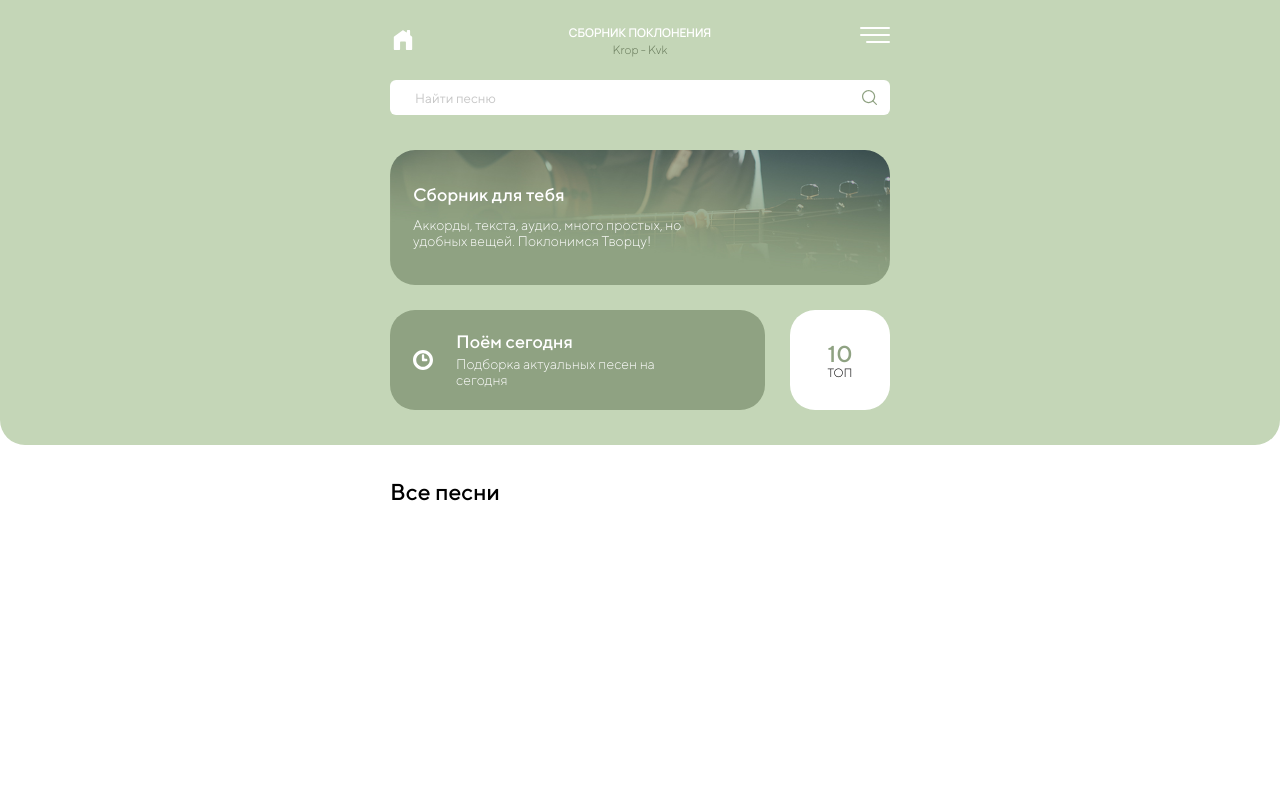
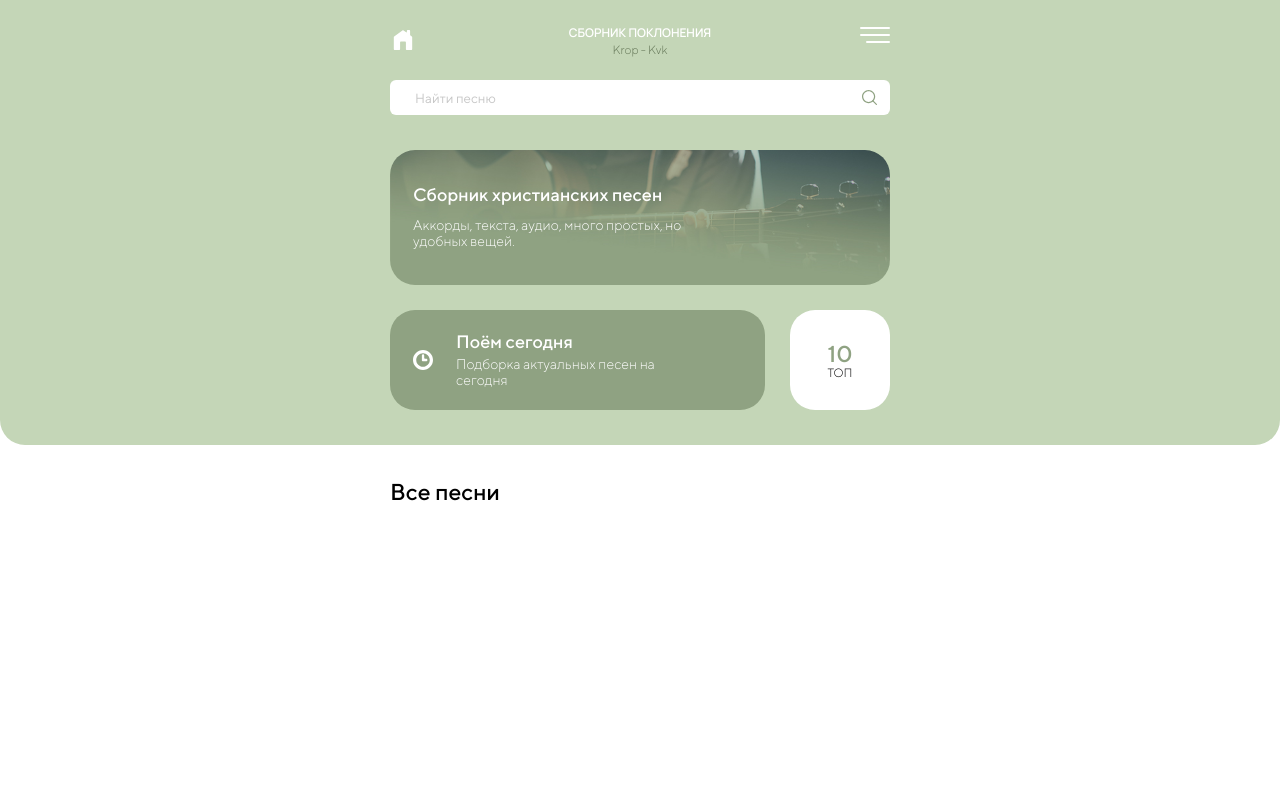
Before and after one commit to bn-ilya/sing, a PHP site: page / in a window 1280 px wide. Shown: the top 799 px of the page. Run offline with PHP 8.4, Linux system fonts and the light colour scheme; data that the repository does not hold is empty.

Commit message:
Изменен пароль и заголовок страницы

```diff
--- a/css/main.css
+++ b/css/main.css
@@ -1026,7 +1026,7 @@ input[type="text"]::placeholder { color: #c6c6c6; }
 }
 
 .namesong {
-	padding: 120px 0 35px 0;
+	padding: 60px 0 0 0;
 }
 
 .namesong_column {
--- a/index.php
+++ b/index.php
@@ -61,11 +61,11 @@
 								<div class="hello__intro">
 									<div class="hello__column">
 									<div class="hello__block block__one">
-											<div class="hello__title">Сборник для тебя</div>
+											<div class="hello__title">Сборник христианских песен</div>
 									</div>
 
 									<div class="hello__block block__two">
-											<div class="hello__subtitle">Аккорды, текста, аудио, много простых, но удобных вещей. Поклонимся Творцу!</div>
+											<div class="hello__subtitle">Аккорды, текста, аудио, много простых, но удобных вещей.</div>
 									</div>
 									</div>
 								</div>
--- a/php/authorization.php
+++ b/php/authorization.php
@@ -7,8 +7,8 @@
 	$getLogin = $_POST['login'];
 	$getPassword = $_POST['password'];
 
-	$formLogin = "dudar";
-	$formPassword = "itproger";
+	$formLogin = "max";
+	$formPassword = "perdun";
 
 	$_SESSION['boolLog'] = false;
 	$_SESSION['boolPass'] = false;
```
